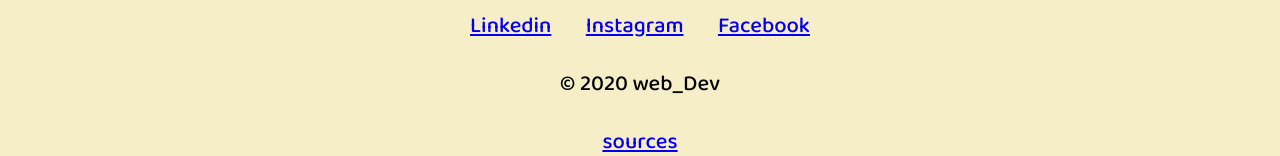
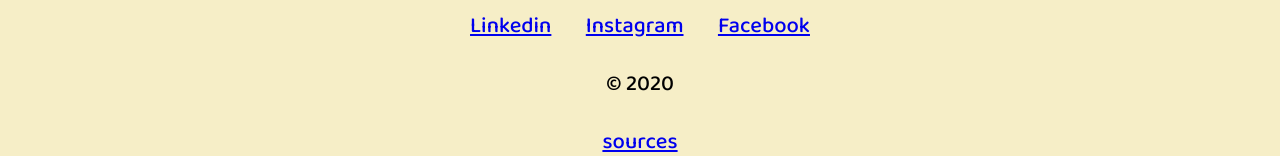
Before and after one commit to Surajv311/Simple-Website-0, a plain HTML site: page index.html in a window 1280 px wide. Shown: the part 1832-1988 px from the top of the page. Drawn offline with Linux system fonts and the light colour scheme.

Commit message:
minor fix

```diff
--- a/index.html
+++ b/index.html
@@ -46,7 +46,7 @@
   <a class="lmargin" href="https://www.instagram.com/">Instagram</a>
   <a href="https://www.facebook.com/">Facebook</a>
   <div class="bottom_">
-      <p id="_p">© 2020 web_Dev</p>
+      <p id="_p">© 2020</p>
       <a href="sources.html">sources</a>
 
   </div>
```
